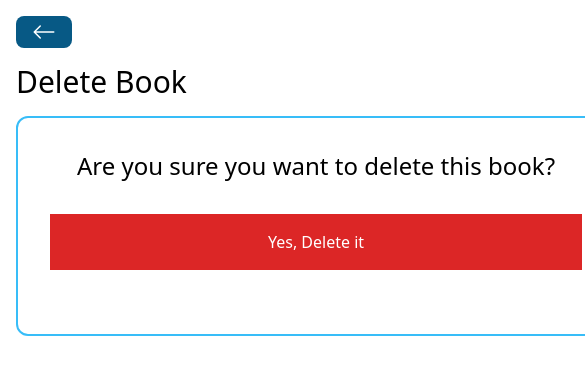
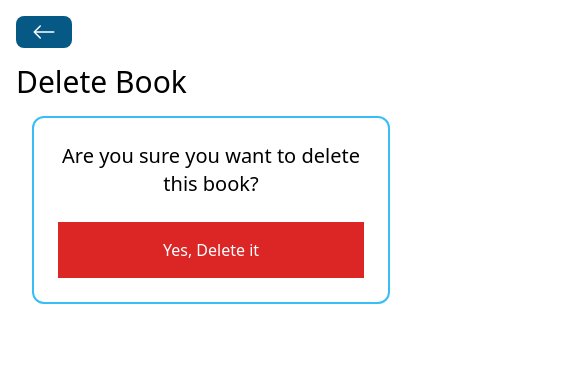
Before and after one commit to Morie55/BookStore-Mern-Stack, a React (Vite) app in the folder frontend/: page /books/delete/1 in a window 390 px wide. Shown: the top 374 px of the page, 585 px wide, since content can reach past the window. Built offline with nearby package versions, Linux system fonts and the light colour scheme.

Commit message:
Making DeleteBook Responsive

```diff
--- a/frontend/src/pages/DeleteBook.jsx
+++ b/frontend/src/pages/DeleteBook.jsx
@@ -31,13 +31,15 @@ const DeleteBook = () => {
   return (
     <div className="p-4">
       <BackButton />
-      <h1 className="text-3xl my-4">Delete Book </h1>
+      <h1 className="text-3xl my-4">Delete Book</h1>
       {loading ? <Spinner /> : ""}
 
-      <div className="flex flex-col items-center border-2 border-sky-400 rounded-xl w-[600px] p-8 mx-auto">
-        <h3 className="text-2xl">Are you sure you want to delete this book?</h3>
+      <div className="flex flex-col items-center border-2 border-sky-400 rounded-xl w-full max-w-[600px] p-6 mx-4 sm:mx-auto">
+        <h3 className="text-xl sm:text-2xl text-center">
+          Are you sure you want to delete this book?
+        </h3>
         <button
-          className="p-4 bg-red-600 text-white m-8 w-full"
+          className="p-4 bg-red-600 text-white mt-6 w-full sm:w-auto sm:px-8 sm:mt-8"
           onClick={handleDeleteBook}
         >
           Yes, Delete it
```
